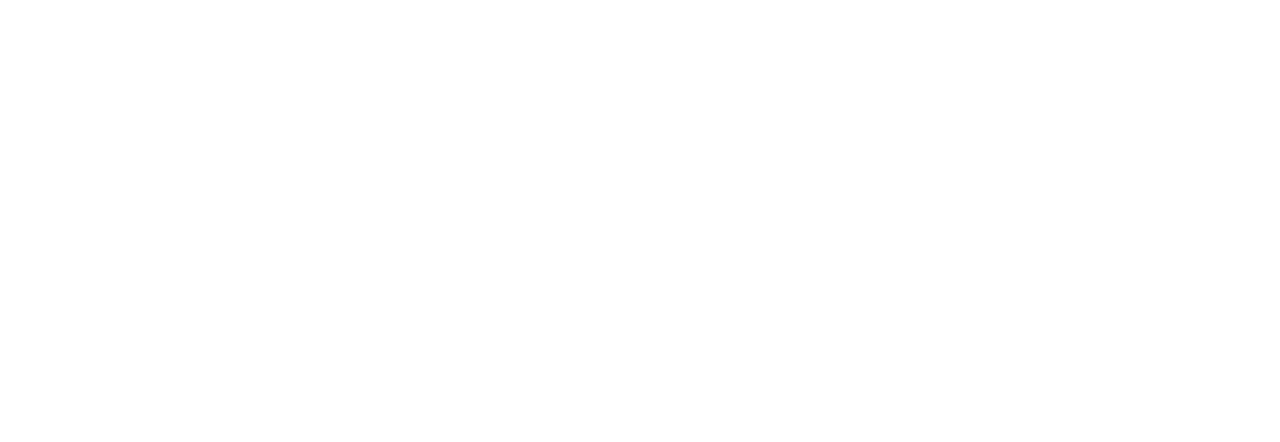
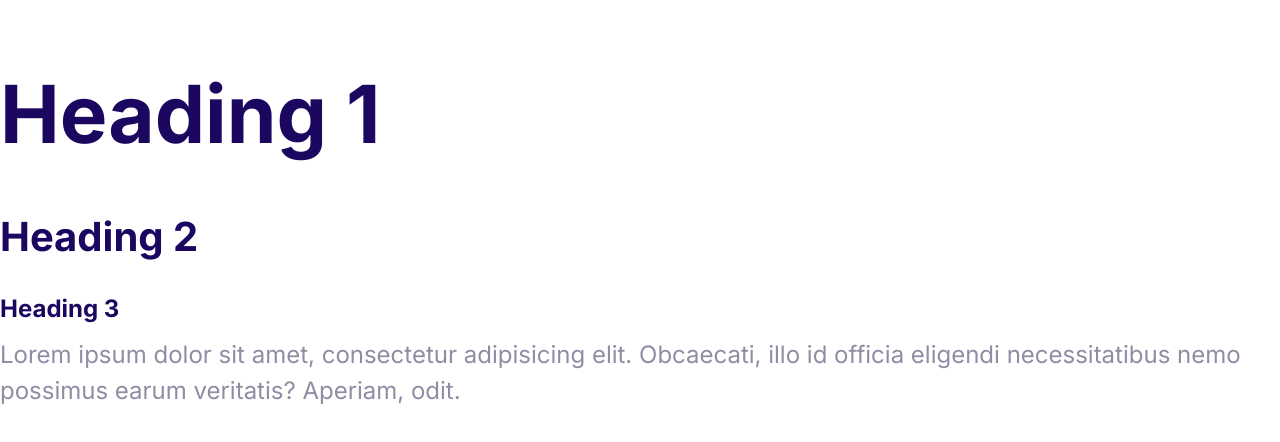
Before and after one commit to catalinus1997/Moshify-2, a plain HTML site: page index.html in a window 1280 px wide. Drawn offline with Linux system fonts and the light colour scheme.

Commit message:
Define the styles for the fonts

```diff
--- a/CSS/style.css
+++ b/CSS/style.css
@@ -1,3 +1,7 @@
+html {
+  font-size: 62.5%;
+}
+
 :root {
   --color-primary: #2584ff;
   --color-secondary: #00d9ff;
@@ -5,3 +9,51 @@
   --color-headings: #1b0760;
   --color-body: #918ca4;
 }
+
+body {
+  font-family: Inter, Arial, Halvetica, sans-serif;
+  font-size: 2.4rem;
+  line-height: 1.5;
+  color: var(--color-body);
+}
+
+h1,
+h2,
+h3 {
+  color: var(--color-headings);
+  margin-bottom: 1rem;
+}
+
+h1 {
+  font-size: 7rem;
+}
+
+h2 {
+  font-size: 4rem;
+}
+
+h3 {
+  font-size: 3rem;
+}
+
+p {
+  margin-top: 0;
+}
+
+@media screen and (min-width: 1024px) {
+  body {
+    font-size: 1.8;
+  }
+
+  h1 {
+    font-size: 8rem;
+  }
+
+  h2 {
+    font-size: 4rem;
+  }
+
+  h3 {
+    font-size: 2.4rem;
+  }
+}
--- a/index.html
+++ b/index.html
@@ -5,10 +5,16 @@
     <meta http-equiv="X-UA-Compatible" content="IE=edge">
     <meta name="viewport" content="width=device-width, initial-scale=1.0">
     <title>Document</title>
+    <link rel="preconnect" href="https://fonts.googleapis.com">
+<link rel="preconnect" href="https://fonts.gstatic.com" crossorigin>
+<link href="https://fonts.googleapis.com/css2?family=Inter:wght@400;700&display=swap" rel="stylesheet">
     <link rel="stylesheet" href="CSS/normalize.css">
     <link rel="stylesheet" href="CSS/style.css">
 </head>
 <body>
-
+    <h1>Heading 1</h1>
+    <h2>Heading 2</h2>
+    <h3>Heading 3</h3>
+    <p>Lorem ipsum dolor sit amet, consectetur adipisicing elit. Obcaecati, illo id officia eligendi necessitatibus nemo possimus earum veritatis? Aperiam, odit.</p>
 </body>
 </html>
```
